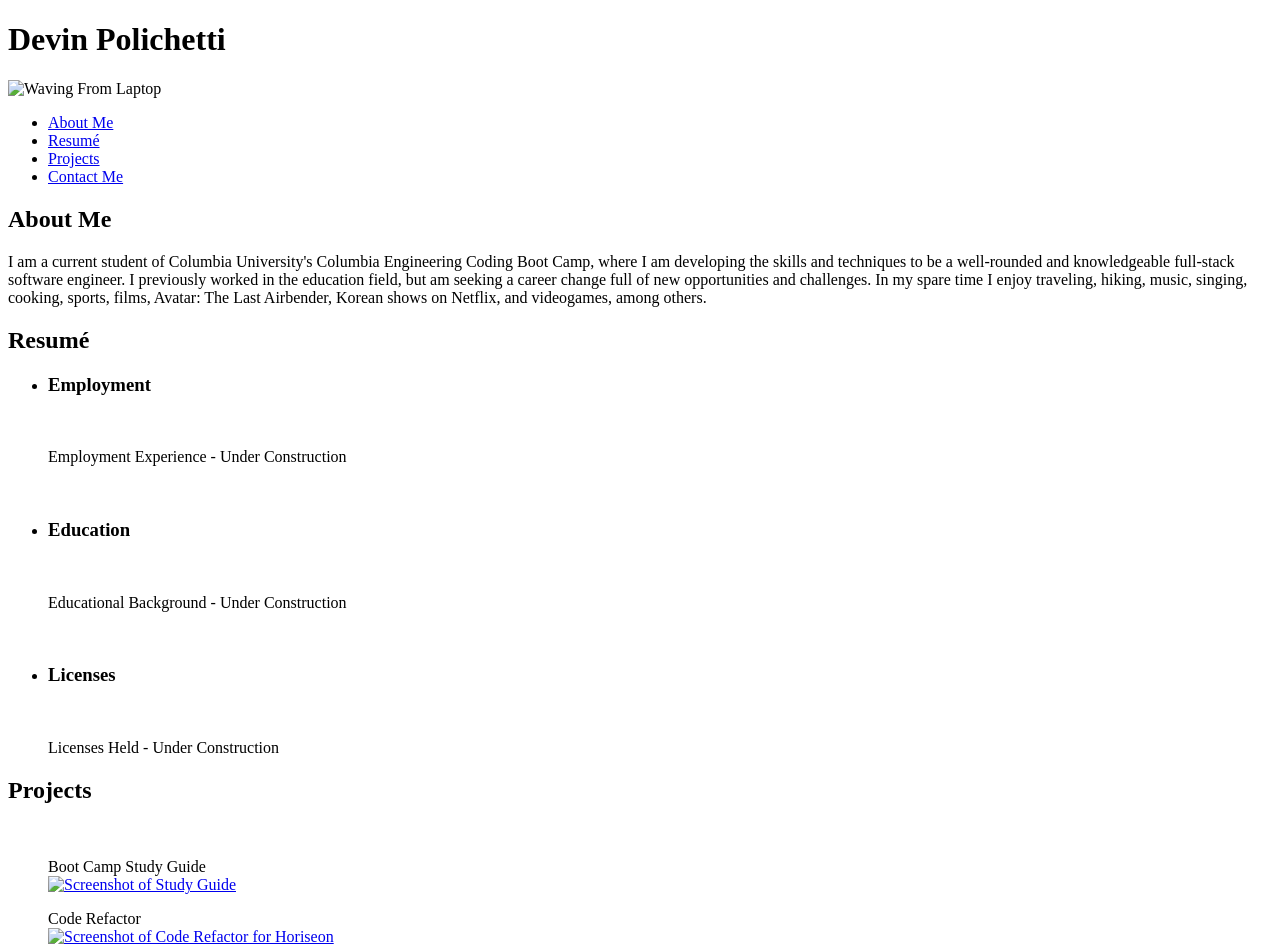
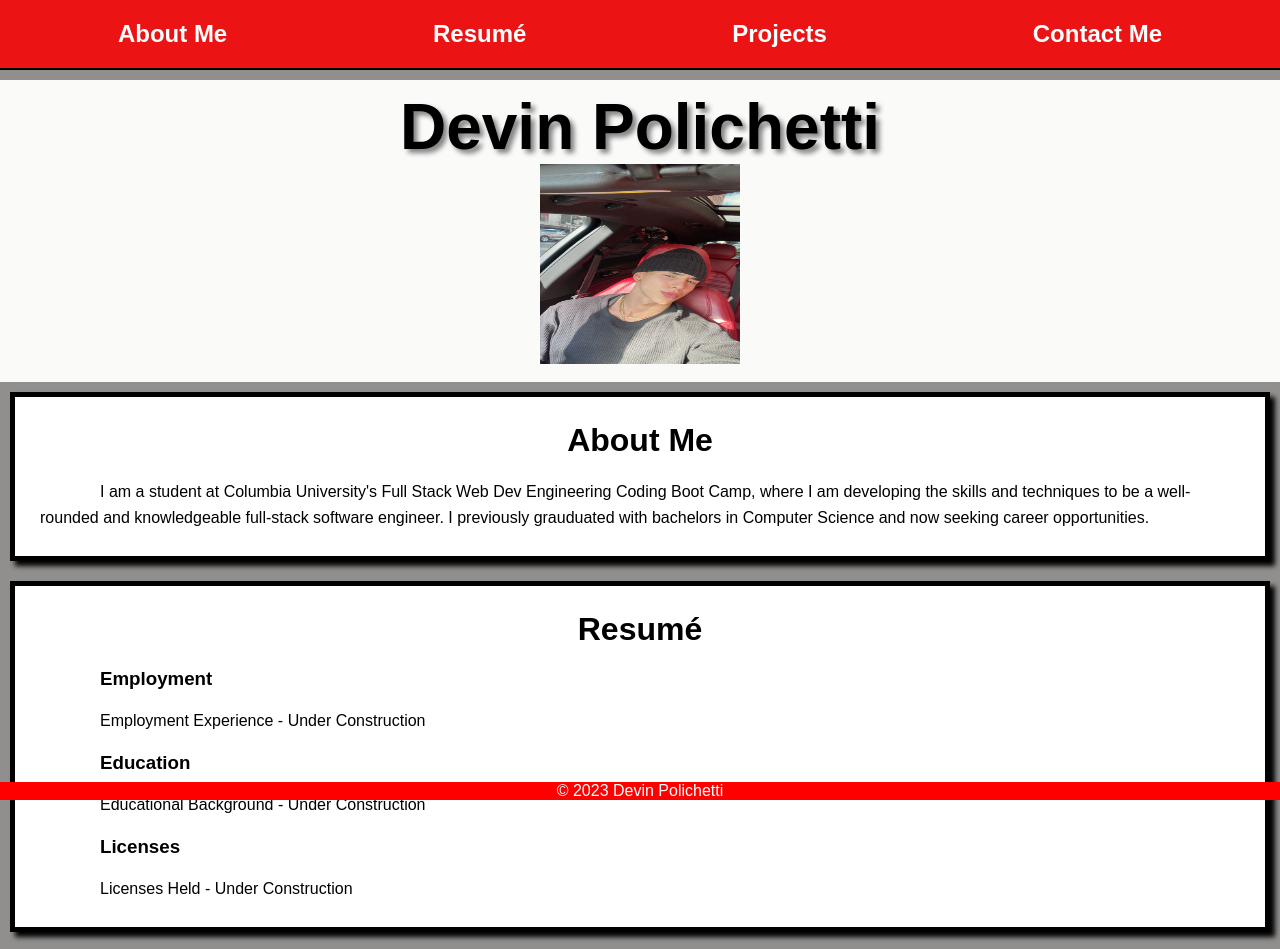
Before and after one commit to Dev-Devin/NEW-PROFESSIONAL-PORT, a plain HTML site: page index.html in a window 1280 px wide. Shown: the top 949 px of the page. Drawn offline with Linux system fonts and the light colour scheme; a web font is replaced by a local one.

Commit message:
adding styles and html

```diff
--- a/assets/styles.css
+++ b/assets/styles.css
@@ -18,7 +18,7 @@
 body {
   position: relative;
   padding-top: 50px;
-  background-color: bisque;
+  background-color: rgb(145, 143, 141);
 }
 
 header {
@@ -26,7 +26,7 @@ header {
   padding-bottom: 10px;
   margin: 40 auto;
   margin-top: 30px;
-  background-color: white;
+  background-color: rgb(250, 250, 248);
   text-align: center;
   font-size: 32px;
   color: black;
@@ -48,8 +48,8 @@ img:hover {
 }
 
 nav {
-  color: white;
-  background-color: blue;
+  color: rgb(9, 7, 7);
+  background-color: rgb(235, 19, 19);
   border-bottom: 2px solid black;
   text-align: center;
   font-size: 24px;
@@ -234,7 +234,7 @@ footer {
   right: 0;
   text-align: center;
   color: white;
-  background-color: blue;
+  background-color: rgb(255, 0, 0);
 }
 
 @media screen and (max-width: 600px) {
--- a/index.html
+++ b/index.html
@@ -4,16 +4,16 @@
     <meta charset="UTF-8" />
     <meta http-equiv="X-UA-Compatible" content="IE=edge" />
     <meta name="viewport" content="width=device-width, initial-scale=1.0" />
+    <link rel="stylesheet" href="./assets/styles.css" />
     <title>Devin's Professional Portfolio</title>
-    <link rel="stylesheet" type="text/css" href="./assets/css/style.css" />
   </head>
 
   <body>
     <header>
       <h1>Devin Polichetti</h1>
       <img
-        src="./assets/images/WaveLaptop.png"
-        alt="Waving From Laptop"
+        src="./img/IMG-3018.JPG"
+        alt="PictureOfMe"
         style="width: 200px; height: 200px"
       />
       <nav>
@@ -30,14 +30,11 @@
       <section class="about" id="about">
         <h2>About Me</h2>
         <p>
-          I am a current student of Columbia University's Columbia Engineering
+          I am a student at Columbia University's Full Stack Web Dev Engineering
           Coding Boot Camp, where I am developing the skills and techniques to
           be a well-rounded and knowledgeable full-stack software engineer. I
-          previously worked in the education field, but am seeking a career
-          change full of new opportunities and challenges. In my spare time I
-          enjoy traveling, hiking, music, singing, cooking, sports, films,
-          Avatar: The Last Airbender, Korean shows on Netflix, and videogames,
-          among others.
+          previously grauduated with bachelors in Computer Science and now
+          seeking career opportunities.
         </p>
       </section>
 
```
Also changed, not shown: img/IMG-3018.JPG (added).
